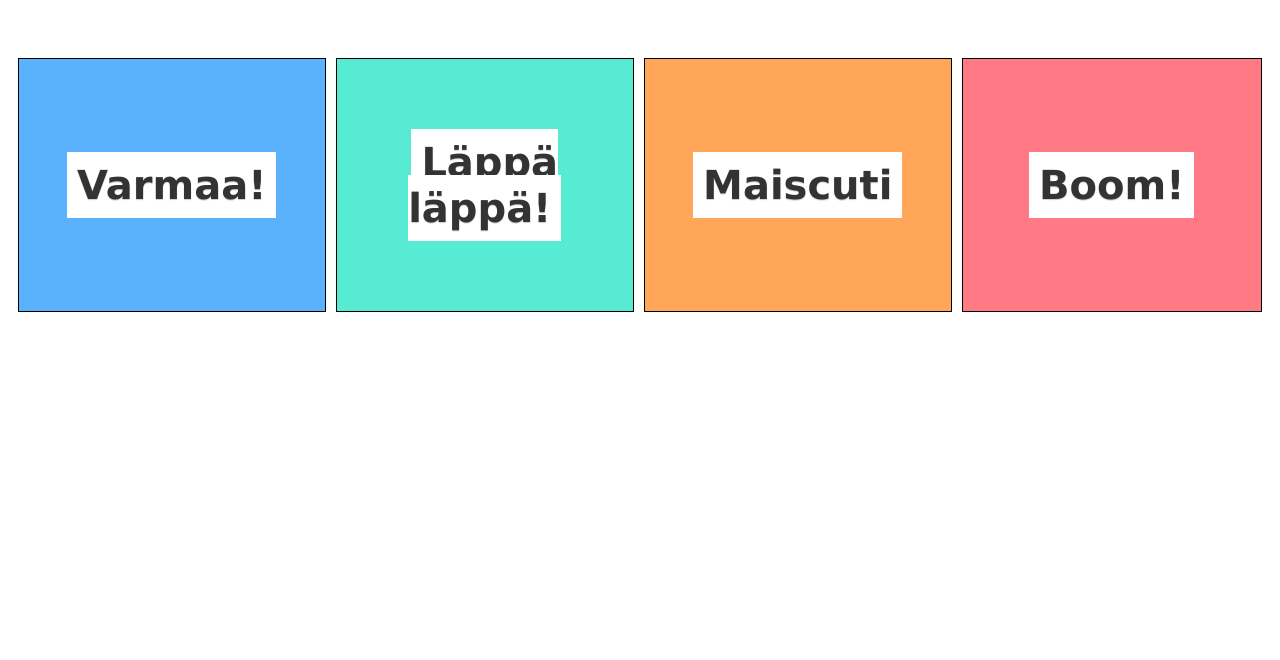
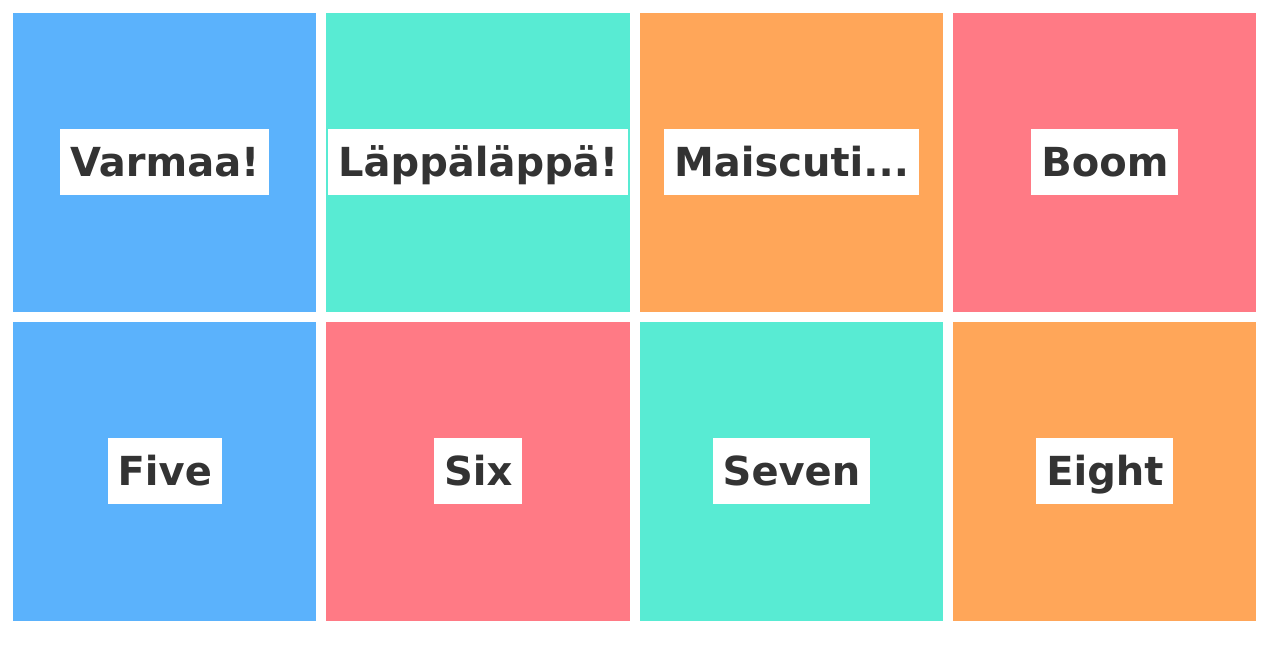
Before and after one commit to mikukopteff/soundboard, a plain HTML site: page src/index.html in a window 1280 px wide. Drawn offline with Linux system fonts and the light colour scheme.

Commit message:
Change html structure from table to css float divs

```diff
--- a/src/css/styles.less
+++ b/src/css/styles.less
@@ -1,33 +1,15 @@
-
-@table-border: 0.5px solid black;
-
-table {
-	border-spacing: 10px 50px;
-	margin: 0 auto;
-	tr {
-		td {
-			border: @table-border;
-			padding: 80px 10px;
-			text-align: center;
-			width: 300px;
-			text-shadow: 0px 1px 1px rgba(0,0,0,.2);
-		}
-	}
-}
-
-.first {
+.cell-one, .cell-five {
 	background-color: #5bb2fc;
 }
-.second {
+.cell-two, .cell-seven {
 	background-color: #58ebd3;
 }
-.third {
+.cell-three, .cell-eight {
 	background-color: #ffa659;
 }
-.fourth {
+.cell-four, .cell-six {
 	background-color: #ff7a85;
 }
-
 a {
 	font: bold 40px 'Lucida Sans Unicode';
     text-decoration: none;
@@ -40,11 +22,28 @@ a {
 	-o-transition: all .2s ease;
 	transition: all .2s ease;
 }
-
 a:active {
 	padding: 15px 15px 15px 15px;
 }
-
 a:hover {
 
 }
+
+.grid:after {
+  content: "";
+  display: table;
+  clear: both;
+}
+
+[class*='cell-'] {
+  float: left;
+  width: 24%;
+  margin: 5px;
+  padding: 10% 0%;
+  text-align: center;
+}
+*, *:after, *:before {
+  -webkit-box-sizing: border-box;
+  -moz-box-sizing: border-box;
+  box-sizing: border-box;
+}
--- a/src/index.html
+++ b/src/index.html
@@ -14,13 +14,16 @@
 
 <body>
   <script src="lib/modernizr-latest.js"></script>
-  <table>
-  	<tr id="audio-row">
-		<td class="first"><a data-audio-url="test.wav" href="#">Varmaa!</a></td>
-		<td class="second"><a data-audio-url="test.wav" href="#">Läppä läppä!</a></td>
-		<td class="third"><a data-audio-url="test.wav" href="#">Maiscuti</a></td>
-		<td class="fourth"><a data-audio-url="test.wav" href="#">Boom!</a></td>
-  	</tr>
-  </table>
+
+  <div class="grid">
+    <div class="cell-one"><a data-audio-url="test.wav" href="#">Varmaa!</a></div>
+    <div class="cell-two"><a data-audio-url="test.wav" href="#">Läppäläppä!</a></div>
+    <div class="cell-three"><a data-audio-url="test.wav" href="#">Maiscuti...</a></div>
+    <div class="cell-four"><a data-audio-url="test.wav" href="#">Boom</a></div>
+    <div class="cell-five"><a data-audio-url="test.wav" href="#">Five</a></div>
+    <div class="cell-six"><a data-audio-url="test.wav" href="#">Six</a></div>
+    <div class="cell-seven"><a data-audio-url="test.wav" href="#">Seven</a></div>
+    <div class="cell-eight"><a data-audio-url="test.wav" href="#">Eight</a></div>
+  </div>
 </body>
 </html>
```
